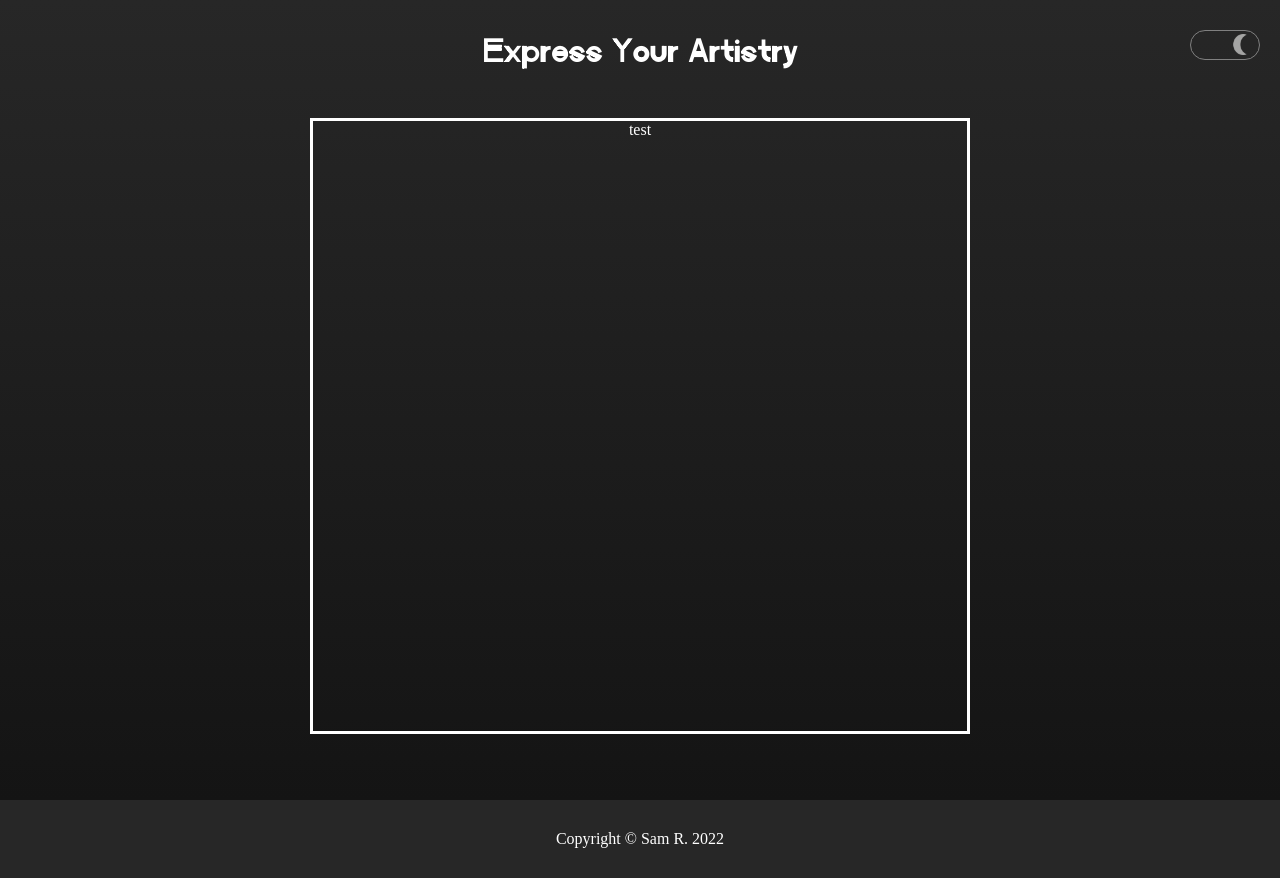
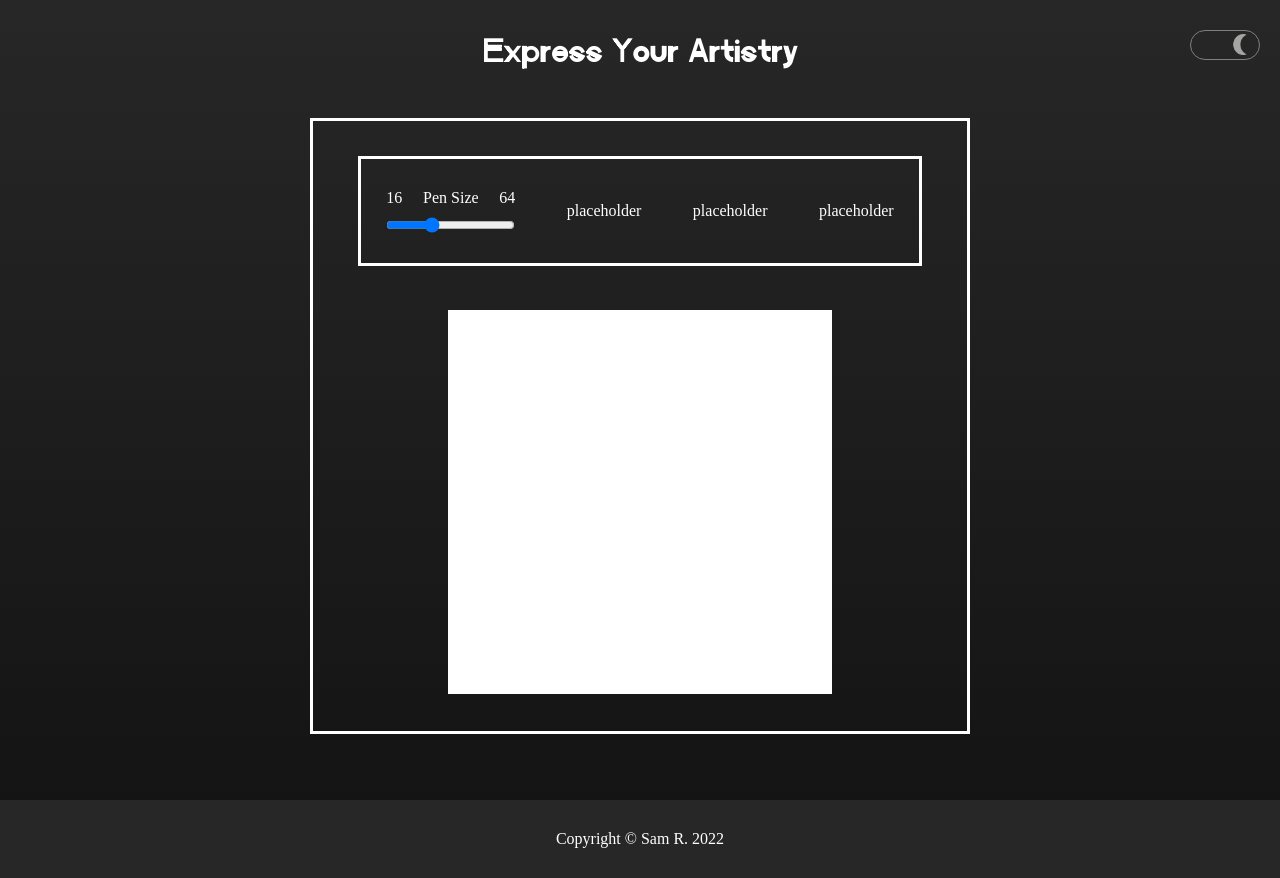
Before and after one commit to srong98/odin-etch-a-sketch, a plain HTML site: page index.html in a window 1280 px wide. Drawn offline with Linux system fonts and the light colour scheme.

Commit message:
Add resizable drawing grid to script.js

```diff
--- a/index.css
+++ b/index.css
@@ -67,12 +67,47 @@ body.darkmode {
     display: flex;
     flex-direction: column;
     align-items: center;
+    /* border-style added to give clarity on container size - remove at end*/
     border-style: solid;
+    padding: 30px;
+    row-gap: 8%;
+}
+.game-options {
+    /* border-style added to give clarity on container size - remove at end*/
+    border-style: solid;
+    height: 20%;
+    width: 95%;
+    margin-top: 5px;
+    display: flex;
+    justify-content: space-around;
+    align-items: center;
+}
+.pensize {
+    display: flex;
+    justify-content: center;
+    align-items: center;
+    flex-direction: column;
+    row-gap: 10px;
+}
+.pensize-text {
+    display: flex;
+    justify-content: space-between;
+    width: 100%;
+}
+#drawing-box {
+    /*make it so box remains at 384x384px at least*/
+    border-style: solid;
+    width: 100%;
+    height: 100%;
+    max-height: 384px;
+    max-width: 384px;
+    background-color: white;
+    display: grid;
 }
 #lightmode,
 #darkmode.toggled {
     opacity: 0;
-    transition: opacity 800ms ease-out;
+    transition: opacity 300ms ease-out;
 }
 #lightmode.toggled,
 #darkmode {
--- a/index.html
+++ b/index.html
@@ -13,7 +13,23 @@
         <div class="blankspace grid-margins"></div>
         <div class="container grid-margins">
             <header><h1 id="page-header">Express Your Artistry</h1></header>
-            <div class="game-container">test</div>
+            <div class="game-container">
+                <div class="game-options">
+                    <div class="pensize">
+                        <div class="pensize-text">
+                            <div id="sixteen">16</div>
+                            <div id="choicetext">Pen Size</div>
+                            <div id="sixtyfour">64</div>
+                        </div>
+                        <input type="range" min="16" max="64" value="32" id="penslider">
+                    </div>
+                    <div id="color-selection">placeholder</div>
+                    <div id="eraser">placeholder</div>
+                    <div id="clearboard">placeholder</div>
+                </div>
+                <div id="drawing-box">
+                </div>
+            </div>
         </div>
         <div class="modetoggle grid-margins">
             <div id="toggle" class="toggle-container">
--- a/script.js
+++ b/script.js
@@ -1,6 +1,13 @@
+const defaultSize = 48;
+let currentSize = defaultSize;
+
 const toggleSwitch = document.getElementById('toggle');
+const sliderGrid = document.getElementById('penslider');
+const drawingBox = document.getElementById('drawing-box');
 
 toggleSwitch.addEventListener('click', toggleDarkMode);
+sliderGrid.addEventListener('input', updateCurrentSize);
+sliderGrid.addEventListener('change', gridReload);
 
 function toggleDarkMode() {
     const body = document.querySelector('body');
@@ -11,3 +18,36 @@ function toggleDarkMode() {
     lightToggle.classList.toggle('toggled');
     darkToggle.classList.toggle('toggled')
 }
+
+let invertSliderGrid = value => 80 - value;
+
+function updateCurrentSize() {
+    currentSize = invertSliderGrid(sliderGrid.value);
+    return currentSize;
+}
+function gridSetup(size) {
+    drawingBox.setAttribute('style', `grid-template-columns: repeat(${size}, 1fr); grid-template-rows: repeat(${size}, 1fr);`);
+}
+
+function clearGrid() {
+    drawingBox.innerHTML = '';
+}
+
+function createDivEach(size) {
+    for (let i = 0; i < (size ** 2); i++) {
+        let blockDiv = document.createElement('div');
+        blockDiv.className ='gridBlocks';
+        drawingBox.appendChild(blockDiv);
+    }
+}
+
+function gridReload() {
+    clearGrid();
+    gridSetup(currentSize);
+    createDivEach(currentSize);
+}
+
+window.onload = () => {
+    gridSetup(defaultSize);
+    createDivEach(defaultSize);
+  }
```
